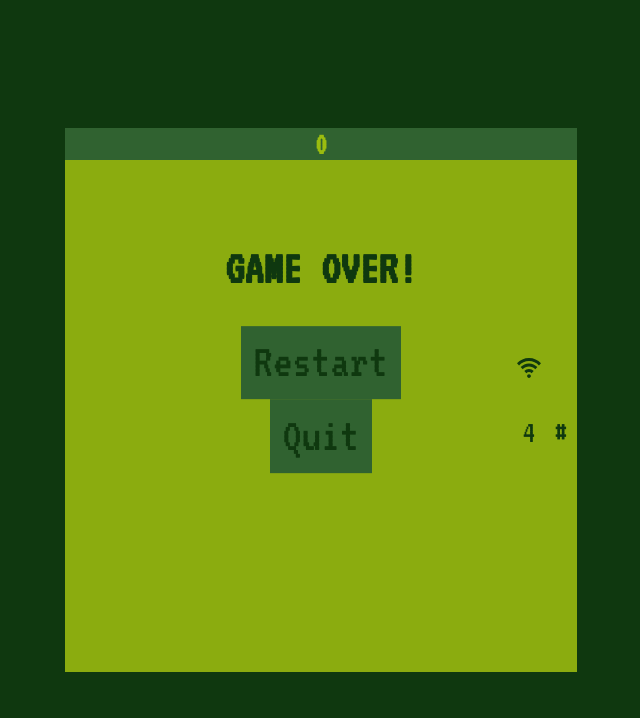
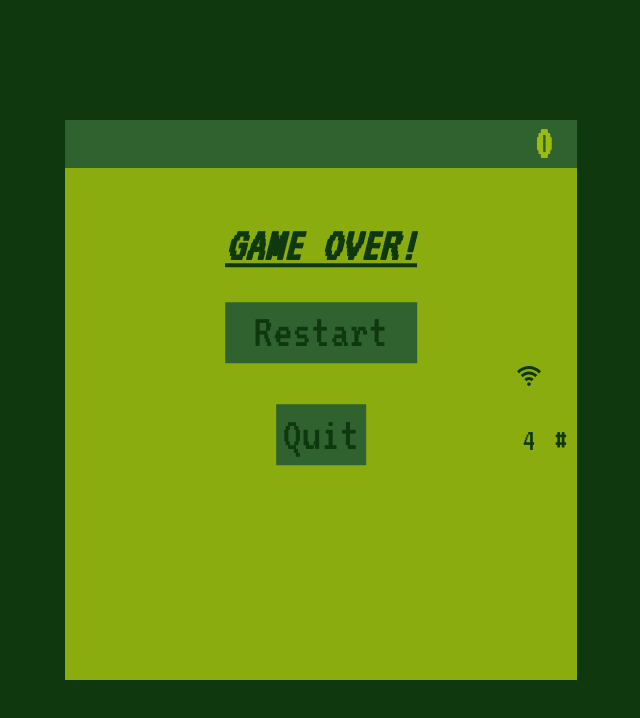
Before and after one commit to kenny-designs/CISC-4800-First-Project, a plain HTML site: page html/game.html in a window 1280 px wide. Shown: the whole page, without its empty margins (319-959 px from the left). Drawn offline with Linux system fonts and the light colour scheme.

Commit message:
improved game over screen

```diff
--- a/styles/game.css
+++ b/styles/game.css
@@ -42,13 +42,14 @@
 
 #scoreboard {
   color: var(--lightest-green-color);
-  text-align: center;
-  margin: 0;
+  text-align: right;
+  margin: 0 0.5em 0 0;
+  font-size: 3em;
 }
 
 /* Game Over Screen Related */
 #game-over-screen {
-  width: 100%;
+  background-color: var(--light-green-color);
   height: auto;
   text-align: center;
   position: absolute;
@@ -56,23 +57,24 @@
   top: 30%;
   transform: translate(-50%, -30%);
   display: none; /* Hidden by default */
+  padding: 1vw;
 }
 
 #game-over-screen h1 {
+  margin-top: 0;
   font-size: 3em;
+  font-style: italic;
+  text-decoration: underline;
 }
 
 /* TODO: make this look nice. Maybe move to global.css since it's in index.css as well */
 .pixel-button {
-  flex: 1 1 0;
-  margin: auto 5vw;
-  padding: 1vw;
+  margin-bottom: 1em;
+  padding: 0.5vw;
   background-color: var(--dark-green-color);
   color: var(--darkest-green-color);
   border: none;
-  text-align: center;
   text-decoration: none;
-  display: inline-block;
   font-size: 3em;
   cursor: pointer;
 }
```
